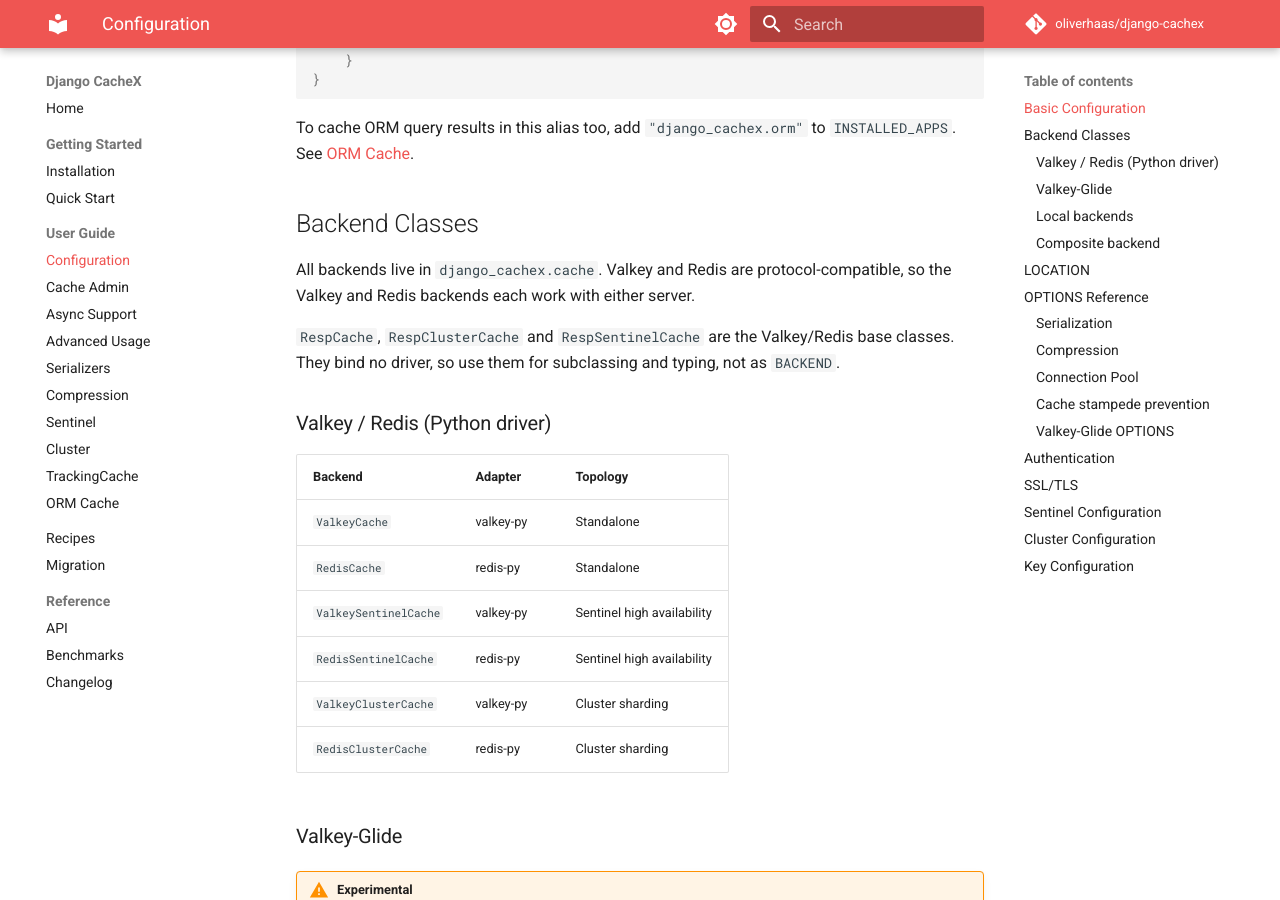
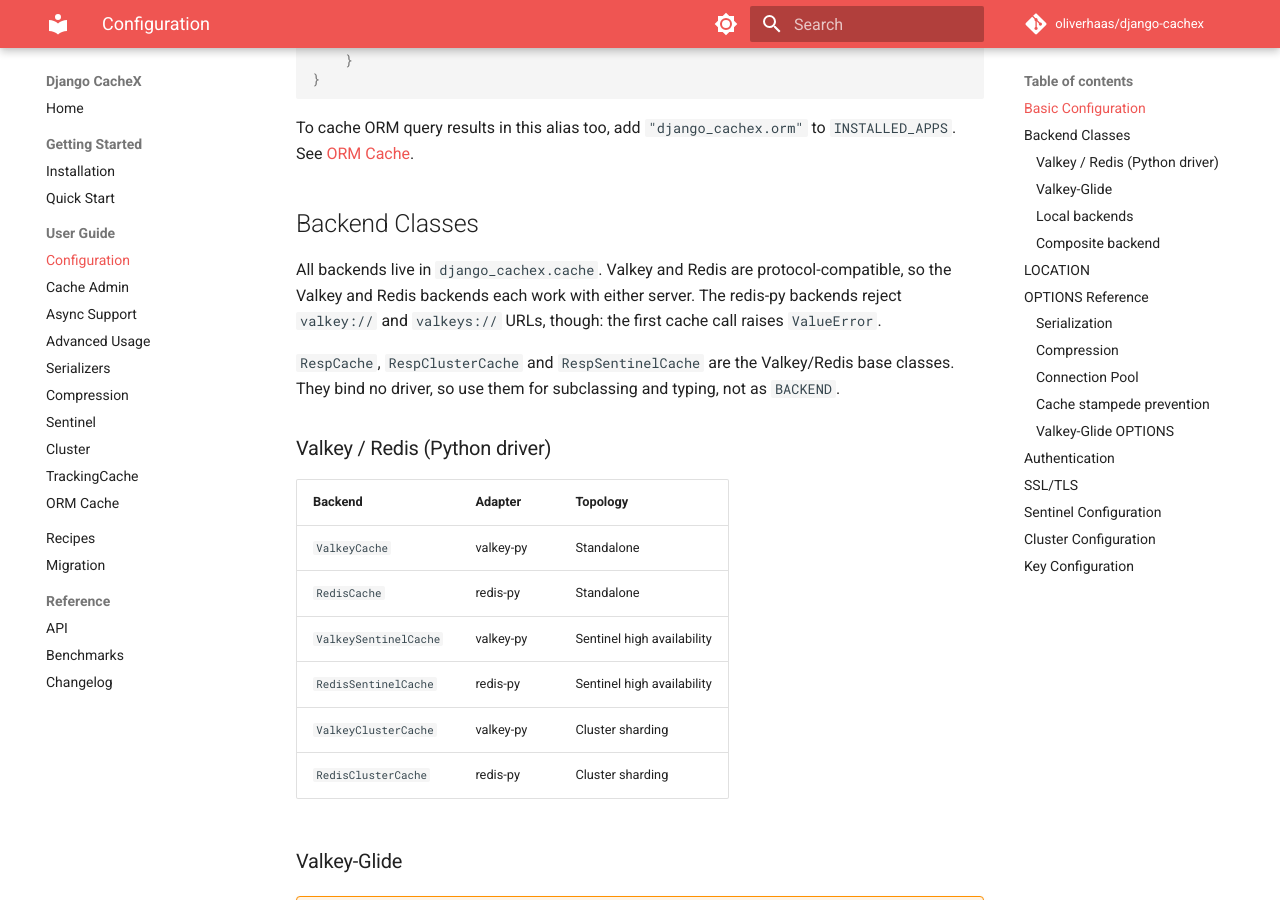
Before and after one commit to oliverhaas/django-cachex, an MkDocs documentation site: the page built from docs/user-guide/configuration.md, in a window 1280 px wide and 900 px high, scrolled down 438 px. Built offline with MkDocs 1.6.1 and Material for MkDocs 9.7.7, drawn with Linux system fonts in a browser that asks for light colours; comment, search, counter and statistics services are not loaded; the version menu is left out.

Commit message:
docs: say the redis-py backends reject valkey:// URLs
redis-py accepts only redis://, rediss:// and unix://, so a RedisCache
with a valkey:// or valkeys:// LOCATION raises ValueError on its first
cache call. The quickstart and the configuration reference implied
that any scheme works with either backend.

```diff
--- a/docs/user-guide/configuration.md
+++ b/docs/user-guide/configuration.md
@@ -27,7 +27,8 @@ To cache ORM query results in this alias too, add `"django_cachex.orm"` to
 
 All backends live in `django_cachex.cache`. Valkey and Redis are
 protocol-compatible, so the Valkey and Redis backends each work with either
-server.
+server. The redis-py backends reject `valkey://` and `valkeys://` URLs, though:
+the first cache call raises `ValueError`.
 
 `RespCache`, `RespClusterCache` and `RespSentinelCache` are the Valkey/Redis
 base classes. They bind no driver, so use them for subclassing and typing, not
```
Also changed, not shown: docs/getting-started/quickstart.md (+1 -1 lines), docs/reference/changelog.md (+4 -0 lines).
